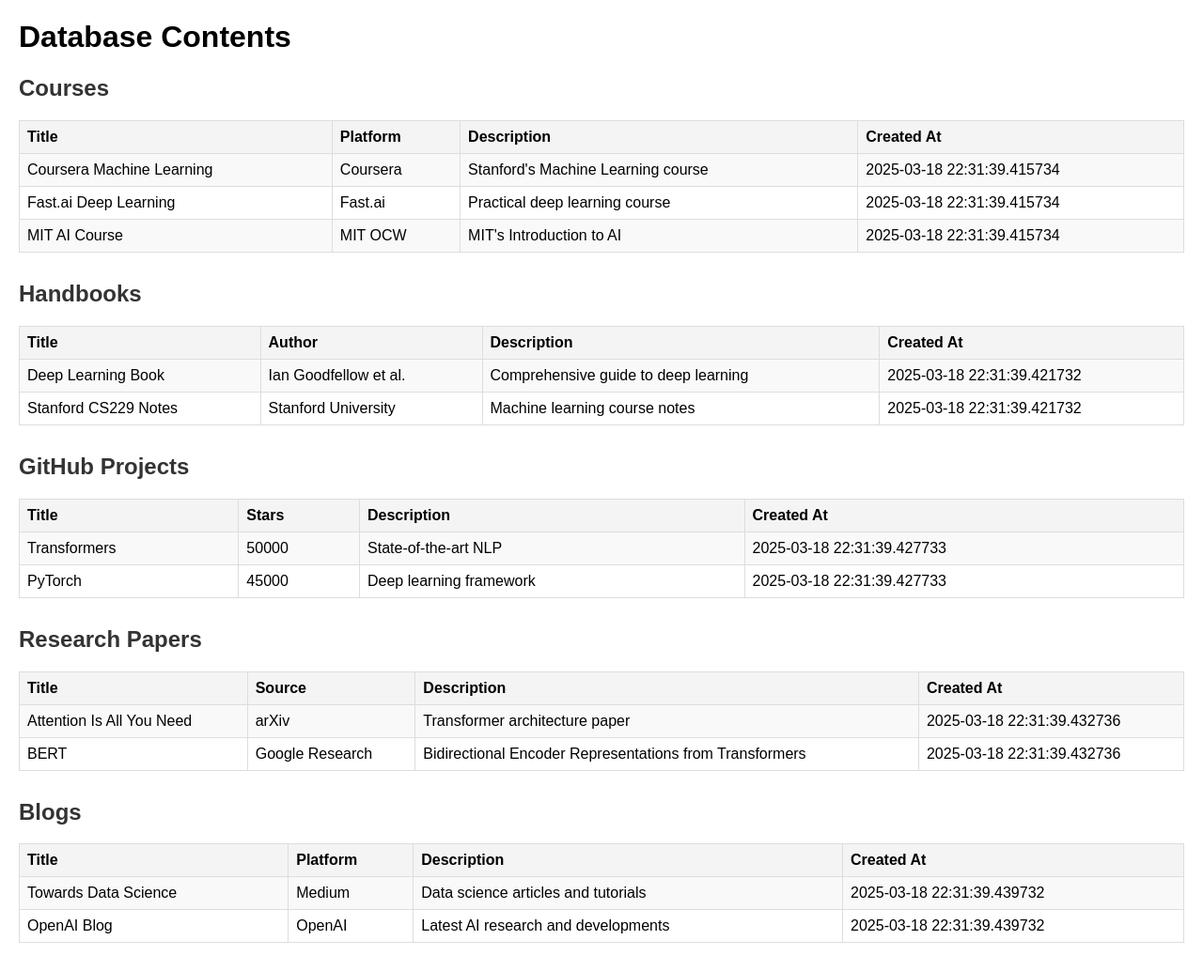
After one commit to slowloris-98/CS256-AIGroupProject, a Flask app: page /db-view in a window 1280 px wide. The commit adds this page. Shown: the whole page at 94% size. Run offline with Flask 3, Linux system fonts and the light colour scheme; a user stored in the database is signed in.

Commit message:
Added user login

```diff
--- a/app.py
+++ b/app.py
@@ -1,11 +1,76 @@
-from flask import Flask, render_template, request, redirect, url_for
+from flask import Flask, render_template, request, redirect, url_for, flash, session
 import requests
 import os
+from models import db, Course, Handbook, GitHubProject, ResearchPaper, Blog, User
+from dotenv import load_dotenv
+from functools import wraps
+
+load_dotenv()
 
 GOOGLE_API_KEY = os.environ.get("GOOGLE_API_KEY", "YOUR_GOOGLE_API_KEY")
 CSE_ID = os.environ.get("CSE_ID", "YOUR_CSE_ID")
 
 app = Flask(__name__)
+app.config['SQLALCHEMY_DATABASE_URI'] = 'sqlite:///knowledge_base.db'
+app.config['SQLALCHEMY_TRACK_MODIFICATIONS'] = False
+app.secret_key = os.environ.get('SECRET_KEY', 'your-secret-key-here')  # Required for session management
+
+# Initialize the database
+db.init_app(app)
+
+# Login required decorator
+def login_required(f):
+    @wraps(f)
+    def decorated_function(*args, **kwargs):
+        if 'user_id' not in session:
+            return redirect(url_for('login'))
+        return f(*args, **kwargs)
+    return decorated_function
+
+# Create database tables
+with app.app_context():
+    db.create_all()
+    # Add some sample data if the database is empty
+    if not Course.query.first():
+        sample_courses = [
+            Course(title="Coursera Machine Learning", url="#", platform="Coursera", description="Stanford's Machine Learning course"),
+            Course(title="Fast.ai Deep Learning", url="#", platform="Fast.ai", description="Practical deep learning course"),
+            Course(title="MIT AI Course", url="#", platform="MIT OCW", description="MIT's Introduction to AI")
+        ]
+        db.session.add_all(sample_courses)
+        db.session.commit()
+
+    if not Handbook.query.first():
+        sample_handbooks = [
+            Handbook(title="Deep Learning Book", url="#", author="Ian Goodfellow et al.", description="Comprehensive guide to deep learning"),
+            Handbook(title="Stanford CS229 Notes", url="#", author="Stanford University", description="Machine learning course notes")
+        ]
+        db.session.add_all(sample_handbooks)
+        db.session.commit()
+
+    if not GitHubProject.query.first():
+        sample_projects = [
+            GitHubProject(title="Transformers", url="#", stars=50000, description="State-of-the-art NLP"),
+            GitHubProject(title="PyTorch", url="#", stars=45000, description="Deep learning framework")
+        ]
+        db.session.add_all(sample_projects)
+        db.session.commit()
+
+    if not ResearchPaper.query.first():
+        sample_papers = [
+            ResearchPaper(title="Attention Is All You Need", url="#", source="arXiv", description="Transformer architecture paper"),
+            ResearchPaper(title="BERT", url="#", source="Google Research", description="Bidirectional Encoder Representations from Transformers")
+        ]
+        db.session.add_all(sample_papers)
+        db.session.commit()
+
+    if not Blog.query.first():
+        sample_blogs = [
+            Blog(title="Towards Data Science", url="#", platform="Medium", description="Data science articles and tutorials"),
+            Blog(title="OpenAI Blog", url="#", platform="OpenAI", description="Latest AI research and developments")
+        ]
+        db.session.add_all(sample_blogs)
+        db.session.commit()
 
 # Sample data - in a real app, you would connect to APIs or databases
 resources = {
@@ -57,7 +122,60 @@
         })
     return results
 
+@app.route('/register', methods=['GET', 'POST'])
+def register():
+    if request.method == 'POST':
+        username = request.form['username']
+        email = request.form['email']
+        password = request.form['password']
+        confirm_password = request.form['confirm_password']
+
+        # Validate input
+        if password != confirm_password:
+            return render_template('register.html', error='Passwords do not match')
+
+        if User.query.filter_by(username=username).first():
+            return render_template('register.html', error='Username already exists')
+
+        if User.query.filter_by(email=email).first():
+            return render_template('register.html', error='Email already registered')
+
+        # Create new user
+        user = User(username=username, email=email)
+        user.set_password(password)
+        db.session.add(user)
+        db.session.commit()
+
+        flash('Registration successful! Please login.')
+        return redirect(url_for('login'))
+
+    return render_template('register.html')
+
+@app.route('/login', methods=['GET', 'POST'])
+def login():
+    if request.method == 'POST':
+        username = request.form['username']
+        password = request.form['password']
+        user = User.query.filter_by(username=username).first()
+
+        if user and user.check_password(password):
+            session['user_id'] = user.id
+            session['username'] = user.username
+            flash('Login successful!')
+            return redirect(url_for('index'))
+
+        return render_template('login.html', error='Invalid username or password')
+
+    return render_template('login.html')
+
+@app.route('/logout')
+def logout():
+    session.clear()
+    flash('You have been logged out.')
+    return redirect(url_for('index'))
+
 @app.route('/')
+@login_required
 def index():
     query = request.args.get("query", "")
     # Default category set to "tutorials" (adjust as needed)
@@ -69,38 +187,24 @@
 
 
 @app.route('/knowledge-base')
+@login_required
 def knowledge_base():
     # Get the active tab from the query parameter, default to 'courses'
     active_tab = request.args.get('tab', 'courses')
 
-    # Categories for the knowledge base
+    # Get data from database based on active tab
     categories = {
-        "courses": [
-            {"title": "Coursera Machine Learning", "url": "#", "platform": "Coursera"},
-            {"title": "Fast.ai Deep Learning", "url": "#", "platform": "Fast.ai"},
-            {"title": "MIT AI Course", "url": "#", "platform": "MIT OCW"}
-        ],
-        "handbooks": [
-            {"title": "Deep Learning Book", "url": "#", "author": "Ian Goodfellow et al."},
-            {"title": "Stanford CS229 Notes", "url": "#", "author": "Stanford University"}
-        ],
-        "github_projects": [
-            {"title": "Transformers", "url": "#", "stars": 50000, "description": "State-of-the-art NLP"},
-            {"title": "PyTorch", "url": "#", "stars": 45000, "description": "Deep learning framework"}
-        ],
-        "research_papers": [
-            {"title": "Attention Is All You Need", "url": "#", "source": "arXiv"},
-            {"title": "BERT", "url": "#", "source": "Google Research"}
-        ],
-        "blogs": [
-            {"title": "Towards Data Science", "url": "#", "platform": "Medium"},
-            {"title": "OpenAI Blog", "url": "#", "platform": "OpenAI"}
-        ]
+        "courses": Course.query.all(),
+        "handbooks": Handbook.query.all(),
+        "github_projects": GitHubProject.query.all(),
+        "research_papers": ResearchPaper.query.all(),
+        "blogs": Blog.query.all()
     }
 
     return render_template('knowledge_base.html', categories=categories, active_tab=active_tab)
 
 @app.route('/github-trending')
+@login_required
 def github_trending():
     try:
         response = requests.get('https://api.github.com/search/repositories',
@@ -123,7 +227,15 @@
         error_message = str(e)
         return render_template('github_trending.html', error=error_message)
 
-
+@app.route('/db-view')
+@login_required
+def db_view():
+    return render_template('db_view.html',
+                         courses=Course.query.all(),
+                         handbooks=Handbook.query.all(),
+                         github_projects=GitHubProject.query.all(),
+                         research_papers=ResearchPaper.query.all(),
+                         blogs=Blog.query.all())
 
 if __name__ == '__main__':
     app.run(debug=True)
--- /dev/null
+++ b/requirements.txt
@@ -0,0 +1,4 @@
+flask==3.0.2
+flask-sqlalchemy==3.1.1
+requests==2.31.0
+python-dotenv==1.0.1
--- /dev/null
+++ b/templates/db_view.html
@@ -0,0 +1,118 @@
+<!DOCTYPE html>
+<html>
+<head>
+    <title>Database Contents</title>
+    <style>
+        body { font-family: Arial, sans-serif; margin: 20px; }
+        .section { margin-bottom: 30px; }
+        h2 { color: #333; }
+        table { border-collapse: collapse; width: 100%; margin-top: 10px; }
+        th, td { border: 1px solid #ddd; padding: 8px; text-align: left; }
+        th { background-color: #f4f4f4; }
+        tr:nth-child(even) { background-color: #f9f9f9; }
+    </style>
+</head>
+<body>
+    <h1>Database Contents</h1>
+
+    <div class="section">
+        <h2>Courses</h2>
+        <table>
+            <tr>
+                <th>Title</th>
+                <th>Platform</th>
+                <th>Description</th>
+                <th>Created At</th>
+            </tr>
+            {% for course in courses %}
+            <tr>
+                <td>{{ course.title }}</td>
+                <td>{{ course.platform }}</td>
+                <td>{{ course.description }}</td>
+                <td>{{ course.created_at }}</td>
+            </tr>
+            {% endfor %}
+        </table>
+    </div>
+
+    <div class="section">
+        <h2>Handbooks</h2>
+        <table>
+            <tr>
+                <th>Title</th>
+                <th>Author</th>
+                <th>Description</th>
+                <th>Created At</th>
+            </tr>
+            {% for handbook in handbooks %}
+            <tr>
+                <td>{{ handbook.title }}</td>
+                <td>{{ handbook.author }}</td>
+                <td>{{ handbook.description }}</td>
+                <td>{{ handbook.created_at }}</td>
+            </tr>
+            {% endfor %}
+        </table>
+    </div>
+
+    <div class="section">
+        <h2>GitHub Projects</h2>
+        <table>
+            <tr>
+                <th>Title</th>
+                <th>Stars</th>
+                <th>Description</th>
+                <th>Created At</th>
+            </tr>
+            {% for project in github_projects %}
+            <tr>
+                <td>{{ project.title }}</td>
+                <td>{{ project.stars }}</td>
+                <td>{{ project.description }}</td>
+                <td>{{ project.created_at }}</td>
+            </tr>
+            {% endfor %}
+        </table>
+    </div>
+
+    <div class="section">
+        <h2>Research Papers</h2>
+        <table>
+            <tr>
+                <th>Title</th>
+                <th>Source</th>
+                <th>Description</th>
+                <th>Created At</th>
+            </tr>
+            {% for paper in research_papers %}
+            <tr>
+                <td>{{ paper.title }}</td>
+                <td>{{ paper.source }}</td>
+                <td>{{ paper.description }}</td>
+                <td>{{ paper.created_at }}</td>
+            </tr>
+            {% endfor %}
+        </table>
+    </div>
+
+    <div class="section">
+        <h2>Blogs</h2>
+        <table>
+            <tr>
+                <th>Title</th>
+                <th>Platform</th>
+                <th>Description</th>
+                <th>Created At</th>
+            </tr>
+            {% for blog in blogs %}
+            <tr>
+                <td>{{ blog.title }}</td>
+                <td>{{ blog.platform }}</td>
+                <td>{{ blog.description }}</td>
+                <td>{{ blog.created_at }}</td>
+            </tr>
+            {% endfor %}
+        </table>
+    </div>
+</body>
+</html>
```
Also changed, not shown: models.py (added, +58 -0 lines), templates/base.html (+33 -1 lines), templates/login.html (added, +36 -0 lines), templates/register.html (added, +44 -0 lines), instance/knowledge_base.db (added), 1 other file.
